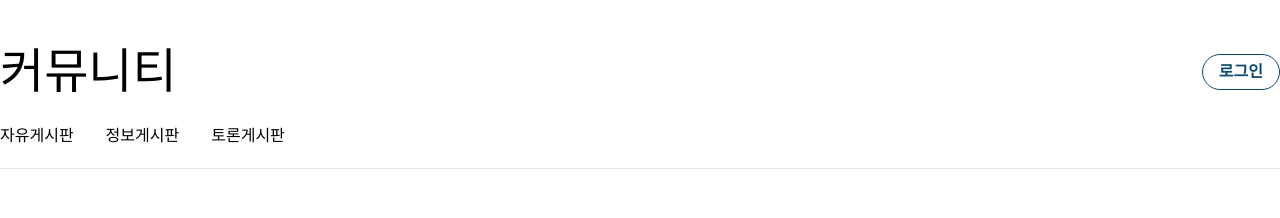
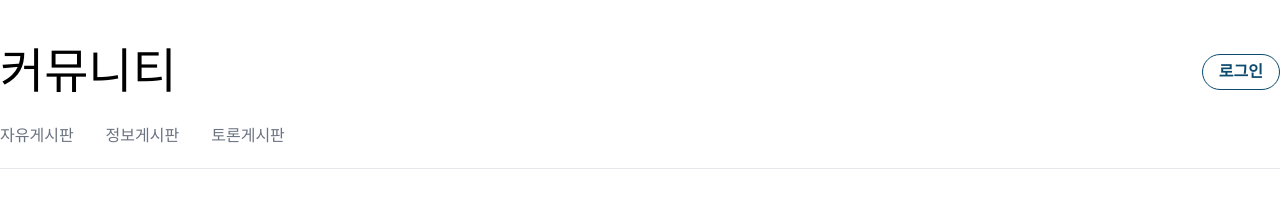
Before and after one commit to hemeum/project-community, a React (Create React App) app: page /community in a window 1280 px wide. Shown: the top 218 px of the page. Built offline with nearby package versions, Linux system fonts and the light colour scheme.

Commit message:
💄 [추가] 헤더 바텀 - 메뉴 리스트

```diff
--- a/src/components/common/header/HeaderBottom.tsx
+++ b/src/components/common/header/HeaderBottom.tsx
@@ -1,12 +1,28 @@
-import React from 'react';
+import React, { useState } from 'react';
 
 export interface HeaderBottomProps {
 	menusArr: { id: number; name: string }[];
 }
 
 export default function HeaderBottom({ menusArr }: HeaderBottomProps) {
+	const [isMenu, setIsMenu] = useState('자유게시판');
+
+	const handleIsMenu = (e: any) => {
+		setIsMenu(e.target.textContent);
+	};
+
 	const menus = menusArr.map((menu) => {
-		return <li key={menu.id}>{menu.name}</li>;
+		return (
+			<li
+				className={`text-gray-500 cursor-pointer ${
+					isMenu === menu.name ? 'text-black' : undefined
+				}`}
+				key={menu.id}
+				onClick={handleIsMenu}
+			>
+				{menu.name}
+			</li>
+		);
 	});
 
 	return <ul className="flex gap-8">{menus}</ul>;
```
